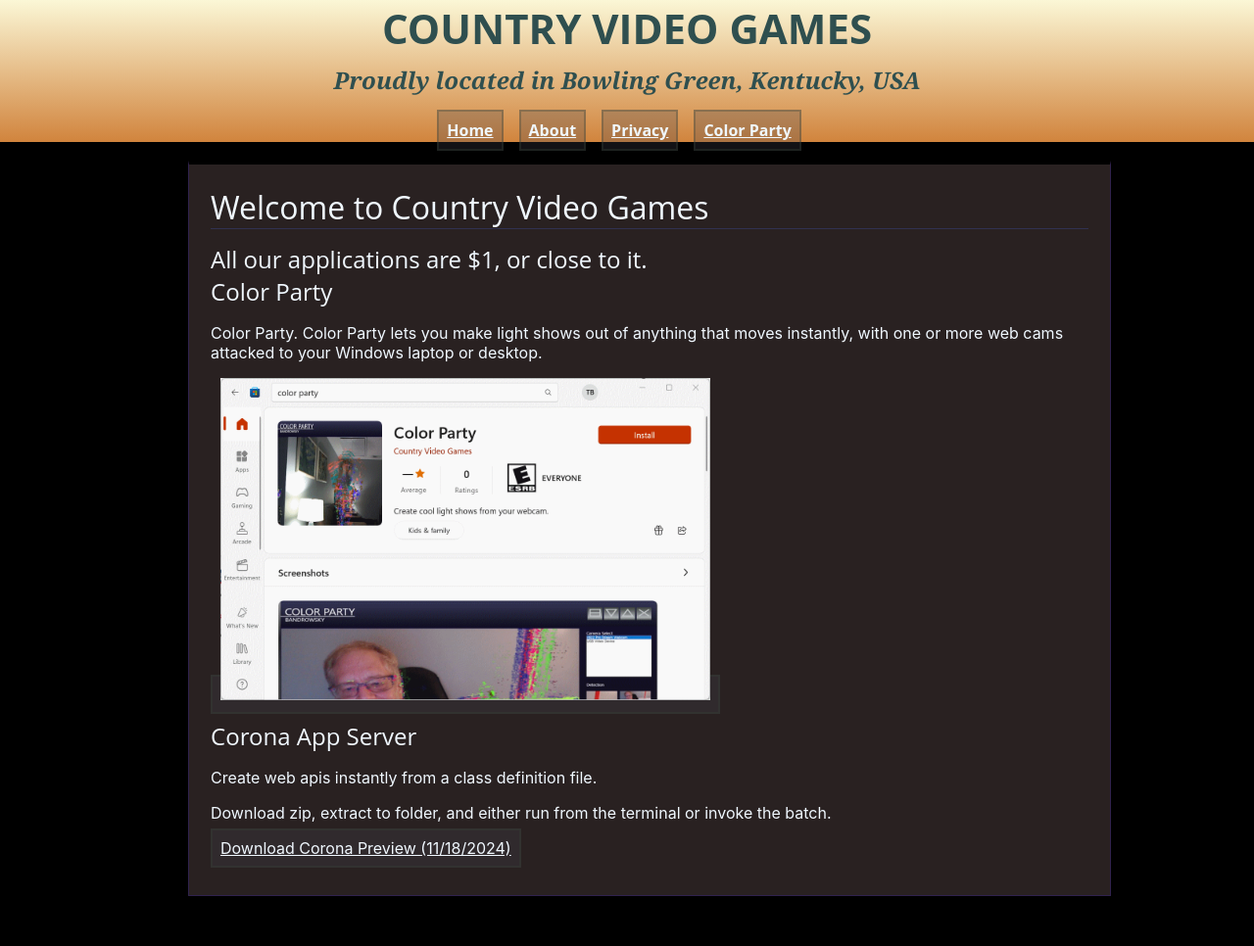
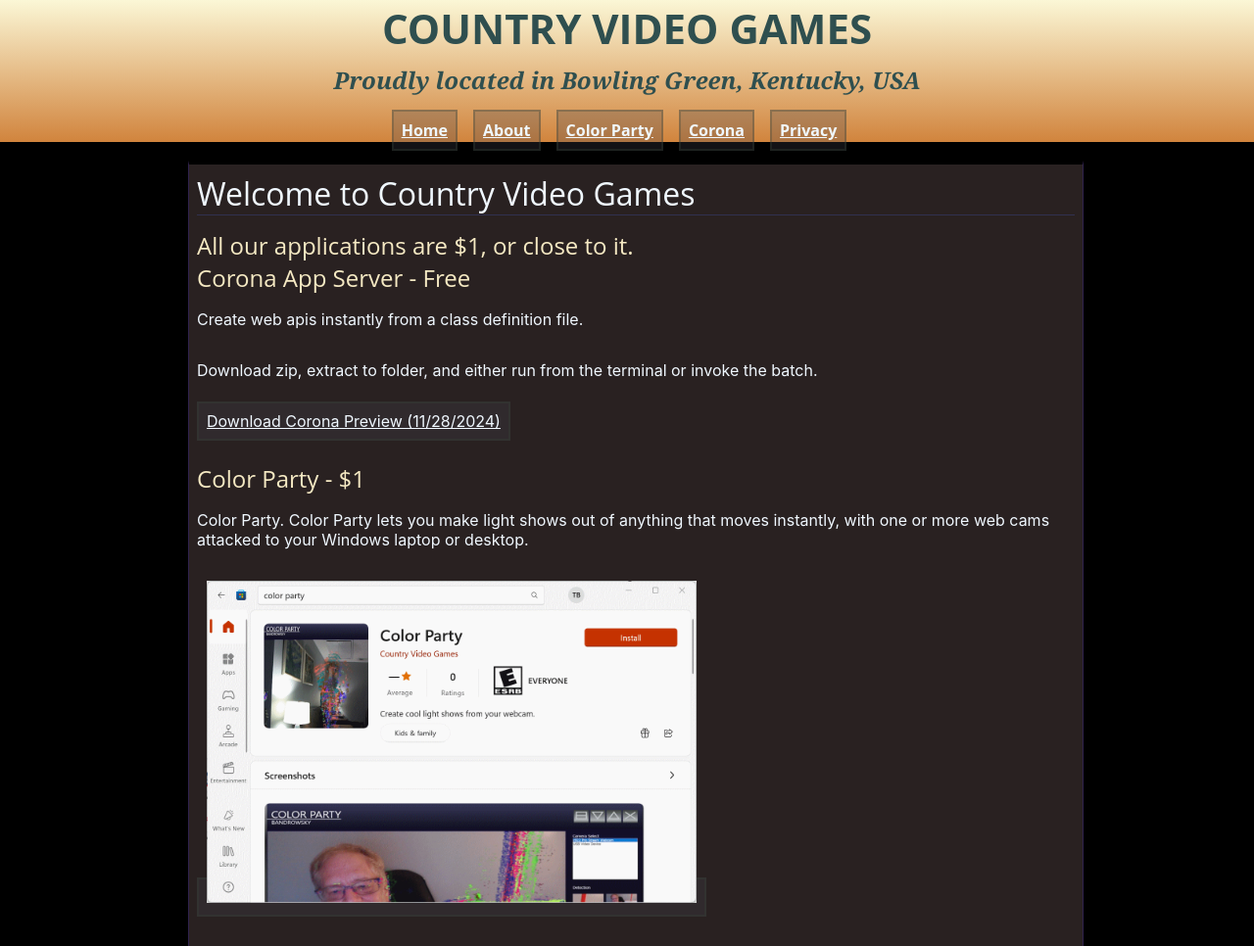
Before and after one commit to tbandrowsky/countryvideogameshome, a React app: page / in a window 1280 px wide. Shown: the whole page at 98% size. Before the commit the page ends 915 px from the top, so only its background shows below. Built offline with nearby package versions, Linux system fonts and the light colour scheme.

Commit message:
Corona release

```diff
--- a/src/About.js
+++ b/src/About.js
@@ -6,12 +6,7 @@
       About COUNTRY VIDEO GAMES
       </h1>
       <h2>We're in Kentucky</h2>
-      <h2>With these people</h2>
-      <ul>
-       <li>Todd Bandrowsky</li>
-      <li>Holly Hudnall</li>
-      </ul>
-      <h2>Making applications for Windows.</h2>
+      <h2>Making applications for Windows, the Web, and beyond.</h2>
       </div>
   );
 }
--- a/src/App.css
+++ b/src/App.css
@@ -13,7 +13,7 @@
     background-color: #292121;
     border: 1px solid #342365AA;
     border-top: 4px solid black;
-    padding: 22px;
+    padding: 8px;
     color: aliceblue;
 }
 
@@ -40,7 +40,13 @@
 H2 {
     margin: 0px;
     font-family: 'Open Sans', 'Arial', Arial, sans-serif;
-    font-weight:normal;
+    font-weight: normal;
+    color:#F5E9C3;
+    padding:0px;
+}
+
+p {
+    margin-bottom:2.0em;
 }
 
 .signature {
--- a/src/Caption.js
+++ b/src/Caption.js
@@ -9,8 +9,9 @@
       <div class="countrylinks">
           <Link to="/Home">Home</Link>
           <Link to="/About">About</Link>
+          <Link to="/ColorParty">Color Party</Link>
+          <Link to="/Corona">Corona</Link>
           <Link to="/Privacy">Privacy</Link>
-          <Link to="/ColorParty">Color Party</Link>
       </div>
     </div>
   );
--- a/src/Home.js
+++ b/src/Home.js
@@ -8,17 +8,17 @@
               <h1>Welcome to Country Video Games</h1>
               <h2>All our applications are $1, or close to it.</h2>
 
-              <h2>Color Party</h2>
+              <h2>Corona App Server - Free</h2>
+              <p>Create web apis instantly from a class definition file.</p>
+              <p>Download zip, extract to folder, and either run from the terminal or invoke the batch.</p>
+              <p>
+                  <a href="coronaserver.zip">Download Corona Preview (11/28/2024)</a>
+              </p>
+
+              <h2>Color Party - $1</h2>
               <p>Color Party.  Color Party lets you make light shows out of anything that moves instantly, with one or more web cams attacked to your Windows laptop or desktop.</p>
               <p>
                   <a href="ms-windows-store://pdp/?productid=9PP1DQXGWG0N"><img src={colorpartystore} width="500" alt="Color Party in Windows Store" /></a>
-              </p>
-
-              <h2>Corona App Server</h2>
-              <p>Create web apis instantly from a class definition file.</p>
-              <p>Download zip, extract to folder, and either run from the terminal or invoke the batch.</p>
-              <p>
-                  <a href="coronaserver.zip">Download Corona Preview (11/18/2024)</a>
               </p>
 
           </div>
--- a/src/index.js
+++ b/src/index.js
@@ -9,6 +9,7 @@
 import Privacy from './Privacy';
 import About from './About';
 import ColorParty from './ColorParty';
+import Corona from './Corona';
 
 const root = ReactDOM.createRoot(document.getElementById('root'));
 root.render(
@@ -18,7 +19,8 @@
             <Routes>
                 <Route exact path="/" element={<Home/>}/>
                 <Route path="/Home" element={<Home/>} />
-                <Route path="/Privacy" element={<Privacy/>} />
+                <Route path="/Privacy" element={<Privacy />} />
+                <Route path="/Corona" element={<Corona />} />
                 <Route path="/ColorParty" element={<ColorParty/>} />
                 <Route path="/About" element={<About/>} />
             </Routes>
```
Also changed, not shown: 1 other file.
